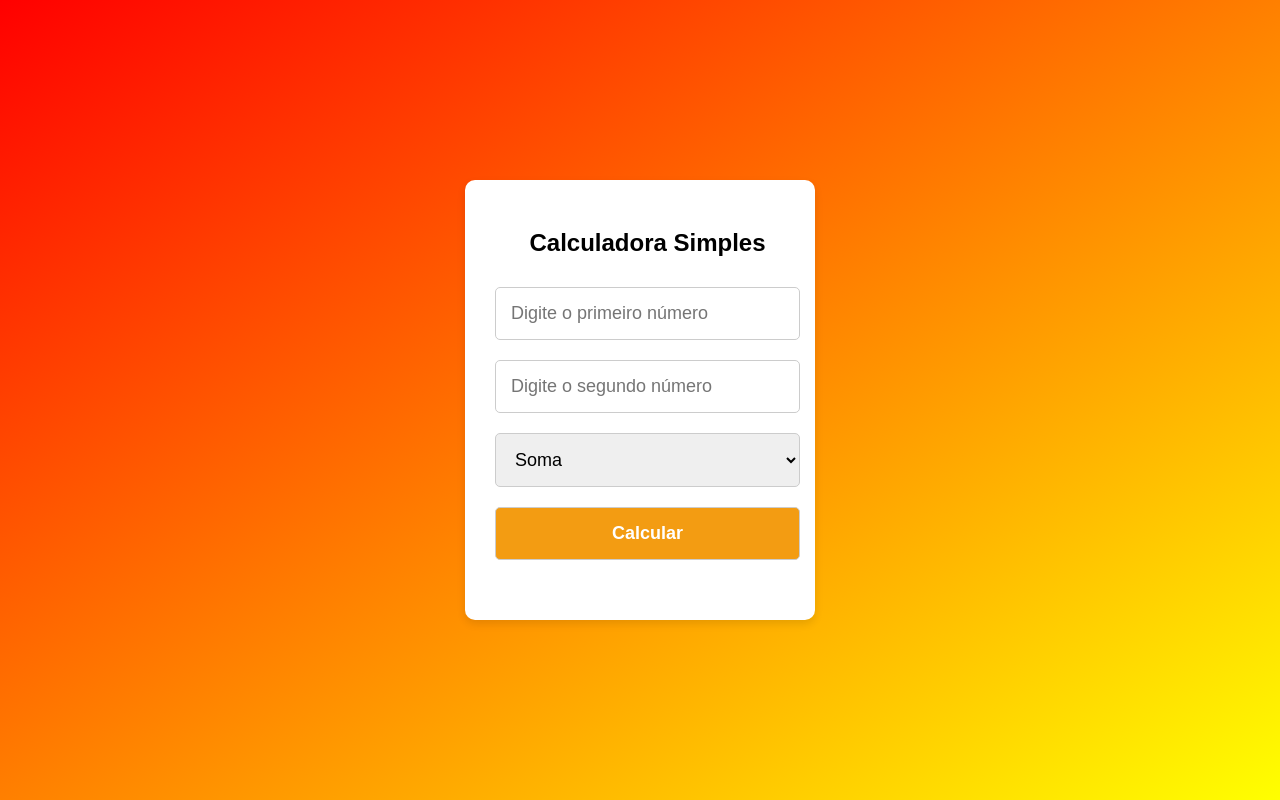
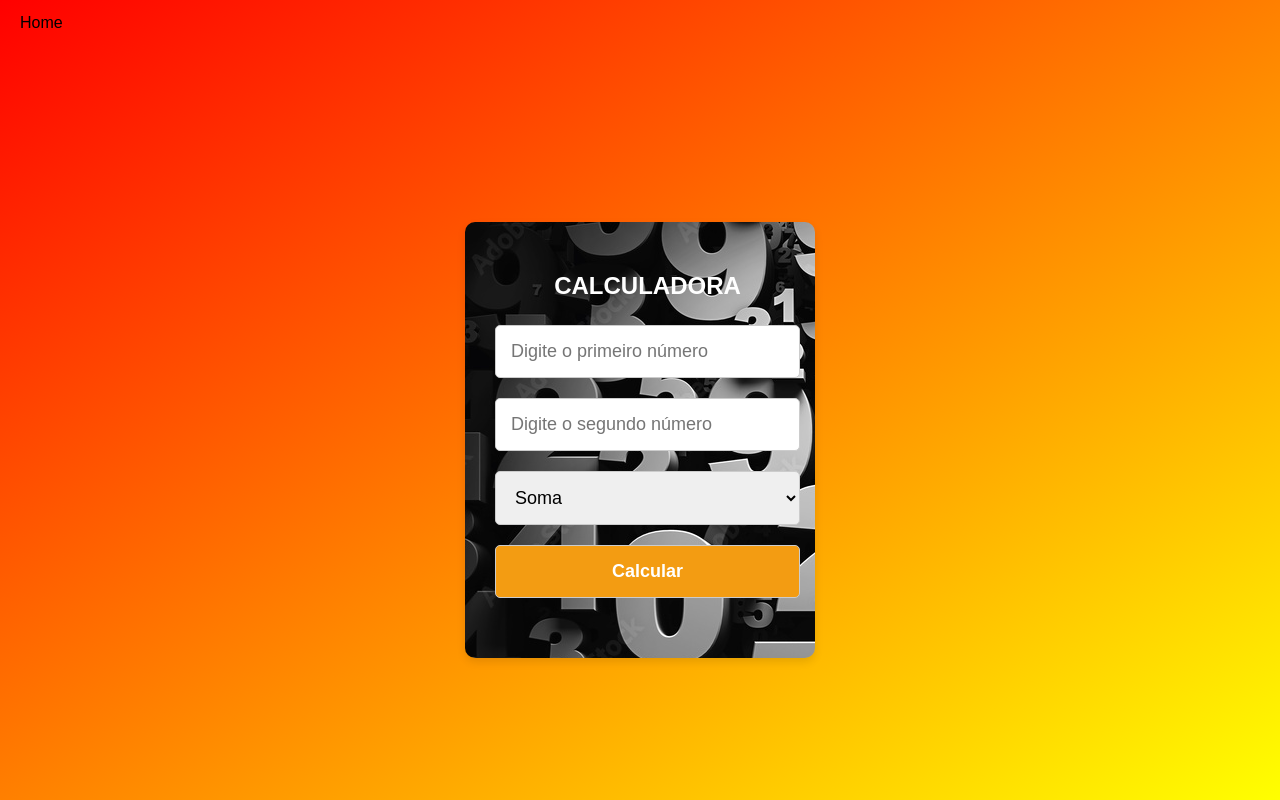
Before and after one commit to VictorSena88/Curso-JAVASCRIPT, a plain HTML site: page index.html in a window 1280 px wide. Drawn offline with Linux system fonts and the light colour scheme.

Commit message:
stand by

```diff
--- a/index.html
+++ b/index.html
@@ -14,21 +14,44 @@
         body {
             font-family: Arial, sans-serif;
             display: flex;
+            flex-direction: column;
             justify-content: center;
             align-items: center;
-            padding: auto;
+            padding: 20px;
             height: 100vh;
-            background-image: linear-gradient(to bottom right, red, yellow);
             margin: 0;
-            box-sizing: border-box;
-            /* Garante que todos os elementos na página sigam a mesma regra */
+            background: linear-gradient(to bottom right, red, yellow);
+        }
+
+        .navbar {
+            width: 100%;
+            overflow: hidden;
+            position: fixed;
+            top: 0;
+            left: 0;
+            z-index: 100;
+        }
+
+        .navbar a {
+            float: left;
+            display: block;
+            color: linear-gradient(to bottom right, red, yellow);
+            text-align: center;
+            padding: 14px 20px;
+            text-decoration: none;
+        }
+
+        .navbar a:hover {
+            background-color:linear-gradient(to bottom right, red, yellow);
+            color:black;
         }
 
         .calculadora {
-            background-color: #fff;
+            margin-top: 80px;
+            /* Para não sobrepor o menu */
+            background-image: url('FUNDO.jpg');
             padding: 30px;
             padding-right: 15px;
-            /* Adiciona espaçamento à direita */
             border-radius: 10px;
             width: 100%;
             max-width: 350px;
@@ -38,7 +61,8 @@
 
         h2 {
             text-align: center;
-            margin-bottom: 20px;
+            color: white;
+            margin-bottom: 15px;
         }
 
         .calculadora input,
@@ -47,7 +71,6 @@
             width: 100%;
             padding: 15px;
             margin: 10px 0;
-            /* Espaçamento uniforme entre os elementos */
             font-size: 18px;
             border: 1px solid #ccc;
             border-radius: 5px;
@@ -67,17 +90,22 @@
 
         .resultado {
             font-weight: bold;
+            color: white;
             font-size: 18px;
             text-align: center;
             margin-top: 20px;
         }
+
     </style>
 </head>
 
 <body>
+    <div class="navbar">
+        <a href="index.html">Home</a>
+    </div>
 
     <div class="calculadora">
-        <h2>Calculadora Simples</h2>
+        <h2>CALCULADORA</h2>
         <input id="numero1" placeholder="Digite o primeiro número">
         <input id="numero2" placeholder="Digite o segundo número">
         <select id="operacao">
@@ -91,11 +119,16 @@
     </div>
 
     <script>
+
+
         function calcular() {
             var numero1 = parseFloat(document.getElementById('numero1').value);
             var numero2 = parseFloat(document.getElementById('numero2').value);
             var operacao = document.getElementById('operacao').value;
             var resultado = 0;
+
+            // Limpar a mensagem de resultado ao começar o cálculo
+            document.getElementById('resultado').innerHTML = '';
 
             // Verificar se os números são válidos
             if (isNaN(numero1) || isNaN(numero2)) {
@@ -136,7 +169,6 @@
             document.getElementById('resultado').innerHTML = 'Resultado: ' + resultado;
         }
     </script>
-
 </body>
 
 </html>
```
Also changed, not shown: começando.js (added, +12 -0 lines), FUNDO.jpg (added), 1 other file.
